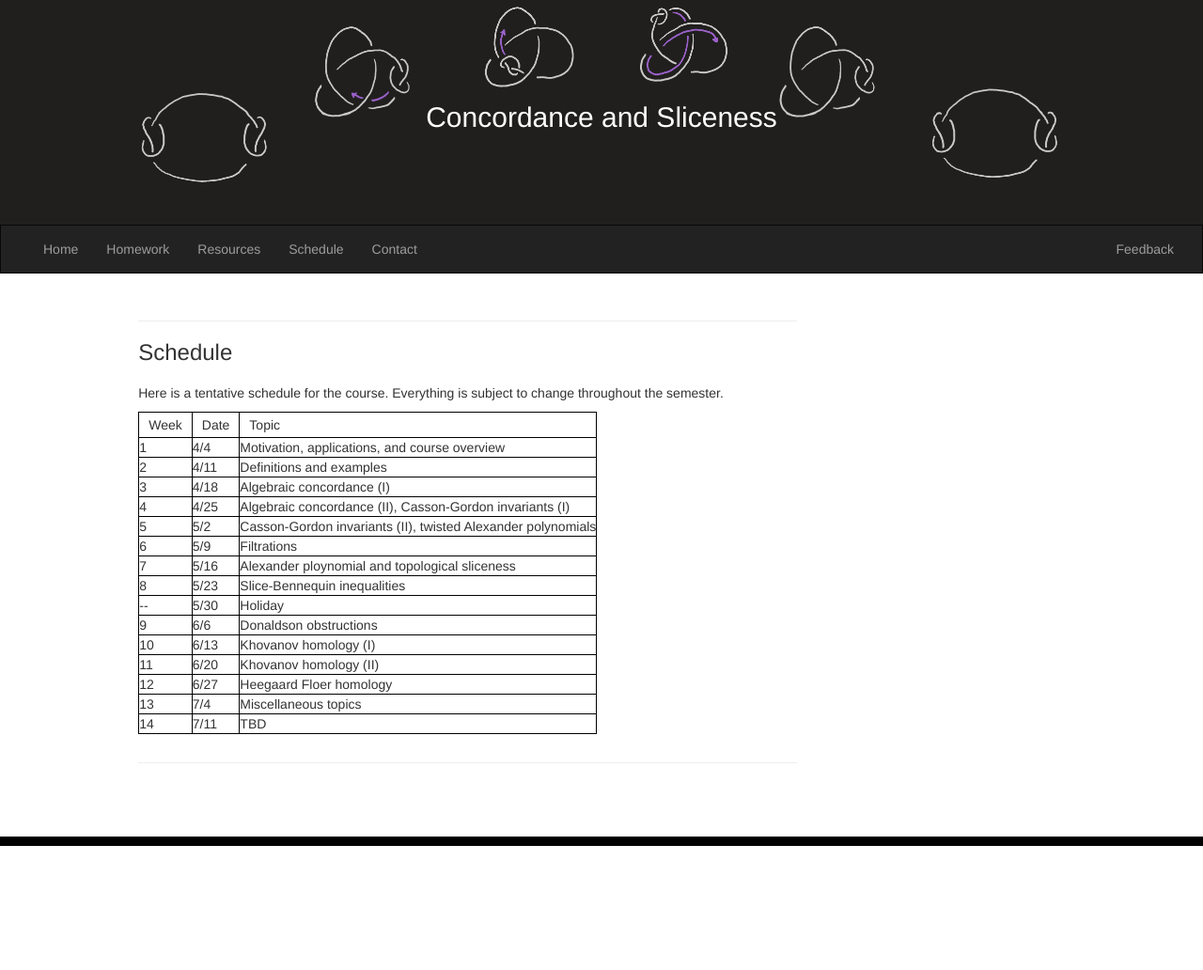
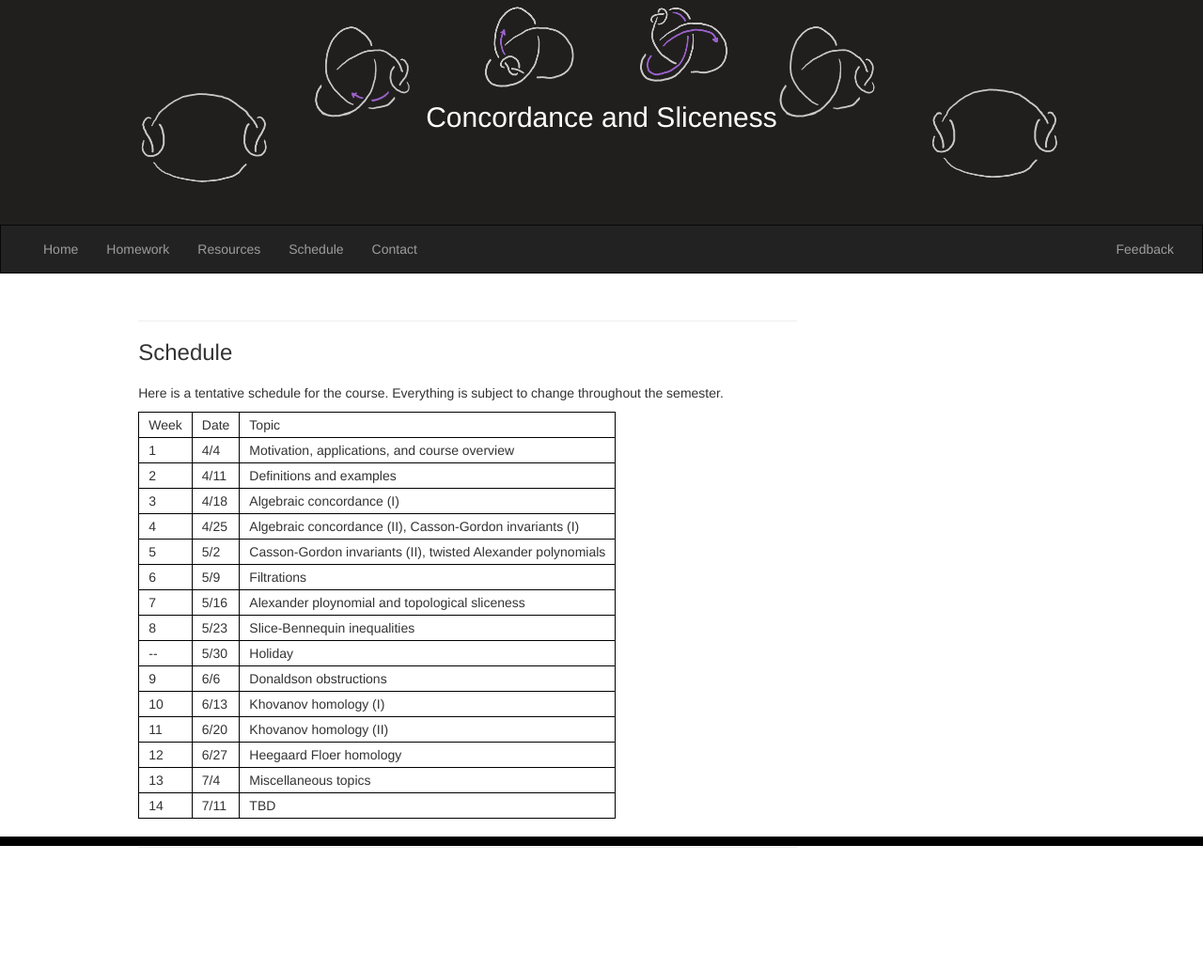
Before and after one commit to imsundberg/concordance, a Jekyll site: the page built from schedule/index.html, in a window 1280 px wide. Shown: the whole page at 94% size. Built offline with Jekyll 4.4.1, drawn with Linux system fonts in a browser that asks for light colours; before the commit the page ends 942 px from its top, so only the background shows below that.

Commit message:
Update index.css

```diff
--- a/css/index.css
+++ b/css/index.css
@@ -58,7 +58,7 @@ table, th, td, tr {
   border: 1px solid black;
 }
 
-th, tr {
+th, tr, td {
   padding: 3px 10px;
 }
 
```
